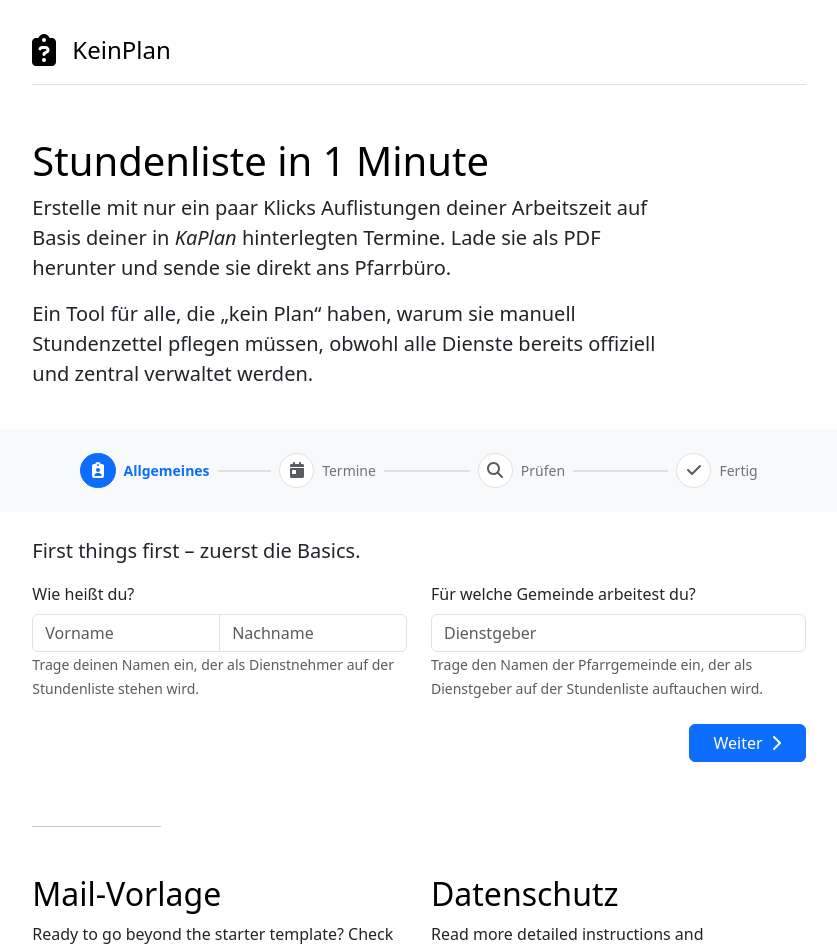
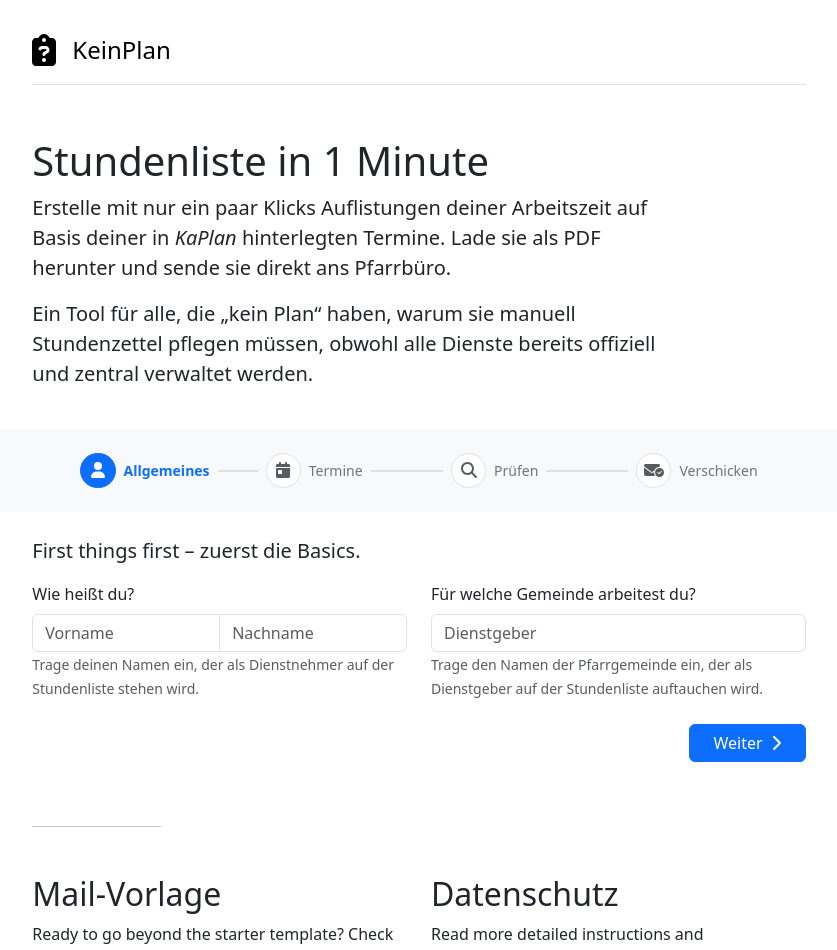
Before and after one commit to nbe95/KeinPlan, a Next.js app in the folder frontend/: page / in a window 1280 px wide. Shown: the top 950 px of the page, without its empty margins (221-1058 px from the left). Built offline with nearby package versions, Linux system fonts and the light colour scheme.

Commit message:
Style adaptions

```diff
--- a/frontend/app/components/download-button.tsx
+++ b/frontend/app/components/download-button.tsx
@@ -24,10 +24,10 @@ const DownloadButton = (props: PropsWithChildren<DownloadButtonProps>) => {
         ref.current?.click();
       }}
     >
-      <Stack direction="vertical" gap={1}>
+      <Stack direction="vertical" className="mx-3">
         <FontAwesomeIcon icon={props.faIcon} size="4x" className="m-2" />
         <span className="fw-bold">{props.text}</span>
-        {props.size && <span className="small">({filesize(props.size, { locale: "de" })})</span>}
+        {props.size && <span className="small">{filesize(props.size, { locale: "de" })}</span>}
       </Stack>
       <a href={props.url} download={props.fileName} ref={ref} className="hidden" />
     </Button>
--- a/frontend/app/components/time-sheet/generator.tsx
+++ b/frontend/app/components/time-sheet/generator.tsx
@@ -2,9 +2,9 @@
 
 import {
   faCalendarDay,
-  faCheck,
-  faClipboardUser,
+  faEnvelopeCircleCheck,
   faMagnifyingGlass,
+  faUser,
 } from "@fortawesome/free-solid-svg-icons";
 import { useState } from "react";
 import Container from "../layout/container";
@@ -56,10 +56,10 @@ const TimeSheetGenerator = () => {
       <Container className="bg-light">
         <Stepper
           steps={[
-            { key: Steps.USER_DATA, name: "Allgemeines", icon: faClipboardUser },
+            { key: Steps.USER_DATA, name: "Allgemeines", icon: faUser },
             { key: Steps.TIME_SHEET_DATA, name: "Termine", icon: faCalendarDay },
             { key: Steps.DATE_CHECK, name: "Prüfen", icon: faMagnifyingGlass },
-            { key: Steps.RESULT_VIEW, name: "Fertig", icon: faCheck },
+            { key: Steps.RESULT_VIEW, name: "Verschicken", icon: faEnvelopeCircleCheck },
           ]}
           active={step}
         />
--- a/frontend/app/components/time-sheet/steps/result.tsx
+++ b/frontend/app/components/time-sheet/steps/result.tsx
@@ -1,4 +1,4 @@
-import { faEnvelopeOpenText, faFileArrowDown } from "@fortawesome/free-solid-svg-icons";
+import { faEnvelopeOpenText, faFilePdf } from "@fortawesome/free-solid-svg-icons";
 import { FontAwesomeIcon } from "@fortawesome/react-fontawesome";
 import { useQuery } from "@tanstack/react-query";
 import axios from "axios";
@@ -123,8 +123,10 @@ const ResultStep = (props: ResultProps) => {
           </Col>
         </Row>
       ) : (
+        <>
+          <p className="lead">Das war&apos;s schon! 🎉</p>
           <Row className="align-items-center">
-          <Col sm={12} md={7}>
+            <Col sm={12} md={6}>
               <div className="text-center m-4 p-4 bg-light rounded">
                 {isLoading ? (
                   <div className="my-4">
@@ -132,27 +134,24 @@ const ResultStep = (props: ResultProps) => {
                   </div>
                 ) : (
                   <>
-                  <h5>
-                    Deine Stundenliste für KW {getWeek(props.timeSheetParams.targetDate)} ist
-                    fertig! 🎉
-                  </h5>
+                    <h5>Lade deine Stundenliste runter:</h5>
                     <DownloadButton
-                    fileName={pdf?.fileName ?? ""}
-                    url={pdf?.blobUrl ?? ""}
-                    text="Download als PDF"
-                    size={pdf?.size}
-                    faIcon={faFileArrowDown}
+                      fileName={pdf!.fileName}
+                      url={pdf!.blobUrl}
+                      text={`KW ${getWeek(props.timeSheetParams.targetDate)}/${props.timeSheetParams.targetDate.getFullYear()}`}
+                      size={pdf!.size}
+                      faIcon={faFilePdf}
                       isPrimary={true}
                     />
                   </>
                 )}
               </div>
             </Col>
-          <Col sm={12} md={5}>
-            <p className="lead">Wie geht&apos;s jetzt weiter?</p>
+            <Col sm={12} md={6}>
+              <h2>Wie geht&apos;s jetzt weiter?</h2>
               <p>
-              Lade deine Stundenliste runter. Sende sie anschließend an das zuständige Pfarrbüro per
-              E-Mail, z.B. mit der folgenden Vorlage.
+                Lade deine Stundenliste runter. Sende sie anschließend an das zuständige Pfarrbüro
+                per E-Mail, z.B. mit der folgenden Vorlage.
               </p>
               <p>Überprüfe vorher nochmal alles auf Richtigkeit.</p>
               <Button
@@ -167,6 +166,7 @@ const ResultStep = (props: ResultProps) => {
               </Button>
             </Col>
           </Row>
+        </>
       )}
       <Row>
         <Col className="d-flex justify-content-start">
--- a/frontend/app/page.tsx
+++ b/frontend/app/page.tsx
@@ -7,7 +7,7 @@ export default function Page() {
   return (
     <>
       <Container>
-        <h1 className="text-body-emphasis">Stundenliste in 1 Minute</h1>
+        <h1>Stundenliste in 1 Minute</h1>
         <p className="fs-5 col-md-10">
           Erstelle mit nur ein paar Klicks Auflistungen deiner Arbeitszeit auf Basis deiner in{" "}
           <em>KaPlan</em> hinterlegten Termine. Lade sie als PDF herunter und sende sie direkt ans
@@ -25,7 +25,7 @@ export default function Page() {
         <hr className="col-3 col-md-2 mb-5" />
         <Row gap={5}>
           <Col md={6}>
-            <h2 className="text-body-emphasis">Mail-Vorlage</h2>
+            <h2>Mail-Vorlage</h2>
             <p>
               Ready to go beyond the starter template? Check out these open source projects that you
               can quickly duplicate to a new GitHub repository.
@@ -75,7 +75,7 @@ export default function Page() {
           </Col>
 
           <Col md={6}>
-            <h2 className="text-body-emphasis">Datenschutz</h2>
+            <h2>Datenschutz</h2>
             <p>
               Read more detailed instructions and documentation on using or contributing to
               Bootstrap.
```
Lines whose indentation alone changed are shown as unchanged.
